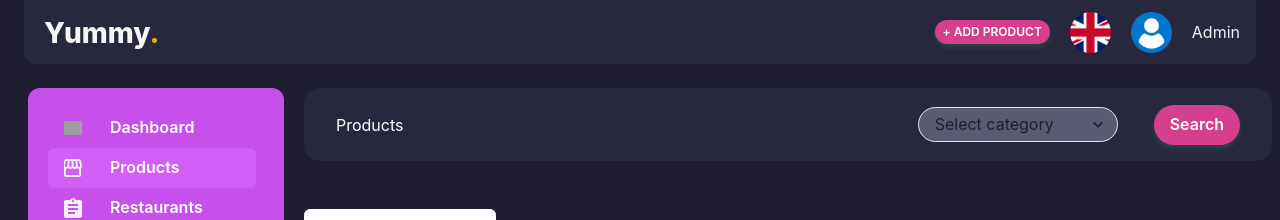
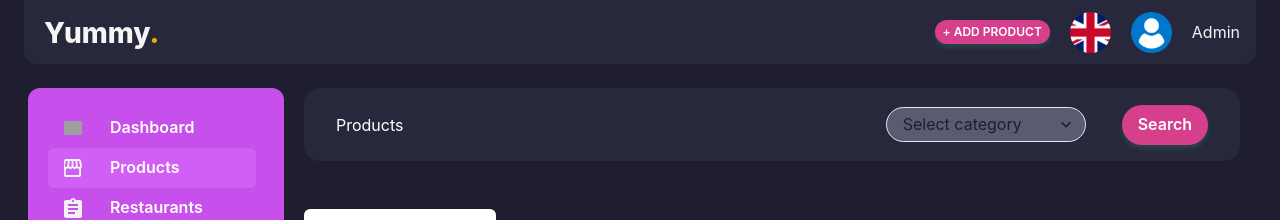
Before and after one commit to YusifAliyev037/YummyApp, a Next.js app: page /admin/products in a window 1280 px wide. Shown: the top 220 px of the page. Built offline with nearby package versions, Linux system fonts and the light colour scheme; grey boxes are pictures that could not be loaded.

Commit message:
I corrected the size of the input on the product page

```diff
--- a/pages/admin/products.tsx
+++ b/pages/admin/products.tsx
@@ -21,7 +21,7 @@
       <Box as='section' className='w-full'>
       <Box
           bg='#27283C'
-          className='flex items-center mb-12 w-5/5 px-8 mt-20 '
+          className='flex items-center mb-12 w-5/5 px-8 mt-20 mr-8'
           borderRadius={16}
           height={73}
         >
--- a/shared/AdminComponents/PushModul.tsx
+++ b/shared/AdminComponents/PushModul.tsx
@@ -24,7 +24,7 @@
                 </Button>
                 <Button
                     onClick={() => push("/admin/products")}
-                    className='flex gap-7 w-52 text-pink20 cursor-pointer hover:bg-pink30 hover:w-52 '
+                    className='flex gap-7 w-52 text-pink20 justify-start cursor-pointer hover:bg-pink30 hover:w-52 '
                     colorScheme='none'
                     style={{ justifyContent:"flex-start",backgroundColor: isActive("/admin/products") }}
                     as="li"
```
